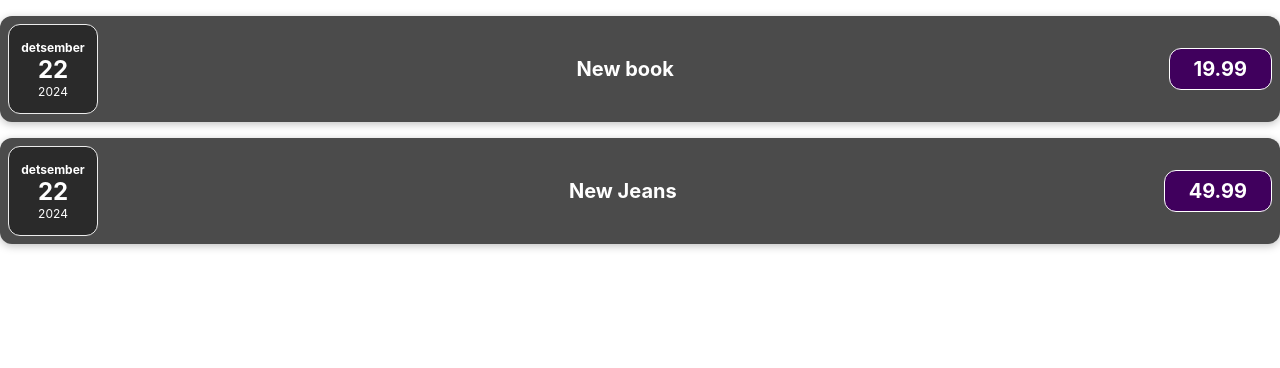
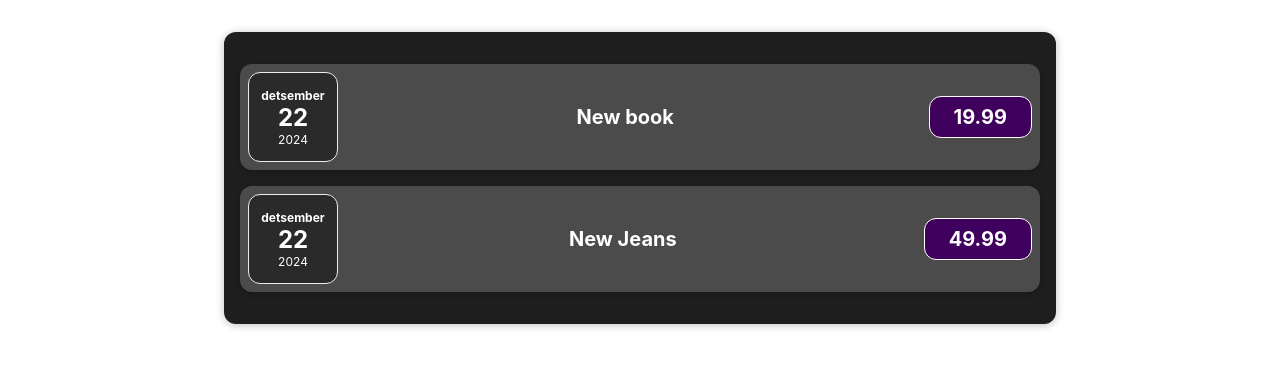
Before and after one commit to HenrikSaega/expenses, a React (Create React App) app: page / in a window 1280 px wide. Shown: the top 368 px of the page. Built offline with nearby package versions, Linux system fonts and the light colour scheme.

Commit message:
expenseDate

```diff
--- a/src/App.js
+++ b/src/App.js
@@ -1,7 +1,7 @@
 import './App.css';
-import ExpenseItem from './components/ExpenseItem.js';
+import Expenses from './components/Expenses';
 
-function App() {
+const App = () =>{
   const expenses = [
       {
         date: new Date(2024, 11, 22),
@@ -15,12 +15,11 @@
       }
     ]
 
-  return (
+  return(
       <div className="App">
-      <ExpenseItem data={expenses[0]}/>
-      <ExpenseItem data={expenses[1]}/>
+      <Expenses expenses={expenses} />
       </div>
-  );
+  )
 }
 
 export default App;
--- a/src/components/ExpenseItem.js
+++ b/src/components/ExpenseItem.js
@@ -1,5 +1,7 @@
 import './ExpenseItem.css'
 import ExpenseDate from './ExpenseDate'
+
+
 const ExpenseItem = (props) => {
 
     console.log(props)
--- /dev/null
+++ b/src/components/Expenses.css
@@ -0,0 +1,9 @@
+.expenses{
+    padding: 1rem;
+    background-color: rgb(31, 31, 31);
+    margin: 2rem auto;
+    width: 50rem;
+    max-width: 95%;
+    border-radius: 12px;
+    box-shadow: 0 1px 8px rgba(0, 0, 0, 0.25);
+}
--- /dev/null
+++ b/src/components/Expenses.js
@@ -0,0 +1,13 @@
+import ExpenseItem from "./ExpenseItem";
+import "./Expenses.css"
+
+const Expeneses = (props) => {
+    return(
+        <div className="expenses">
+            <ExpenseItem data={props.expenses[0]}/>
+            <ExpenseItem data={props.expenses[1]}/>
+        </div>
+    )
+}
+
+export default Expeneses;
```
Lines whose indentation alone changed are shown as unchanged.
